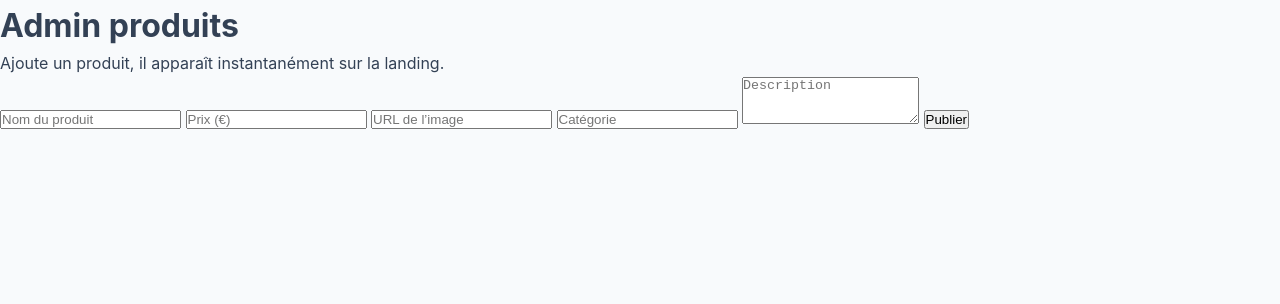
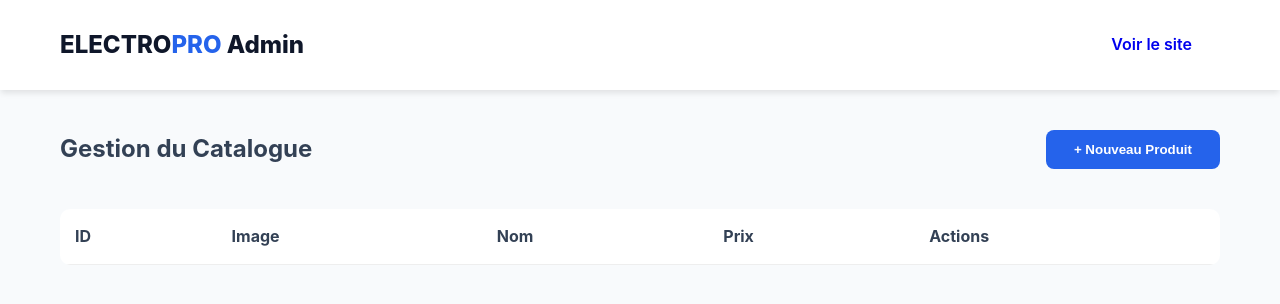
Before and after one commit to RENOLIX/ecom.github.io, a plain HTML site: page admin.html in a window 1280 px wide. Drawn offline with Linux system fonts and the light colour scheme.

Commit message:
Revamp admin.html structure and content

```diff
--- a/admin.html
+++ b/admin.html
@@ -1,28 +1,53 @@
+<!DOCTYPE html>
 <!DOCTYPE html>
 <html lang="fr">
-  <head>
-    <meta charset="UTF-8" />
-    <meta name="viewport" content="width=device-width, initial-scale=1.0" />
-    <title>Nova Studio — Admin</title>
-    <link rel="stylesheet" href="styles.css" />
-  </head>
-  <body>
-    <div class="admin-wrapper">
-      <h1>Admin produits</h1>
-      <p>Ajoute un produit, il apparaît instantanément sur la landing.</p>
+<head>
+    <meta charset="UTF-8">
+    <title>Administration | ElectroPro</title>
+    <link rel="stylesheet" href="styles.css">
+    <script src="https://unpkg.com/@phosphor-icons/web"></script>
+</head>
+<body>
+    <header class="header">
+        <nav class="container">
+            <a href="index.html" class="logo">ELECTRO<span>PRO</span> Admin</a>
+            <a href="index.html" class="btn">Voir le site</a>
+        </nav>
+    </header>
 
-      <form id="productForm">
-        <input type="text" name="name" placeholder="Nom du produit" required />
-        <input type="number" step="0.01" name="price" placeholder="Prix (€)" required />
-        <input type="url" name="image" placeholder="URL de l’image" />
-        <input type="text" name="category" placeholder="Catégorie" />
-        <textarea name="description" rows="3" placeholder="Description"></textarea>
-        <button class="primary-btn" type="submit">Publier</button>
-      </form>
+    <main class="container">
+        <div class="admin-header">
+            <h2>Gestion du Catalogue</h2>
+            <button class="btn btn-primary" onclick="toggleAddForm()">+ Nouveau Produit</button>
+        </div>
 
-      <section class="catalogue" id="adminList"></section>
-    </div>
+        <div id="add-form" style="display:none; background: white; padding: 30px; border-radius: 12px; margin-bottom: 40px;">
+            <h3>Ajouter un produit</h3>
+            <form id="p-form" style="display:grid; grid-template-columns: 1fr 1fr; gap:20px; margin-top:20px;">
+                <div class="form-group"><label>Nom</label><input type="text" id="p-name"></div>
+                <div class="form-group"><label>Prix</label><input type="number" id="p-price"></div>
+                <div class="form-group" style="grid-column: span 2;"><label>Image URL</label><input type="text" id="p-img"></div>
+                <button type="submit" class="btn btn-primary">Enregistrer</button>
+            </form>
+        </div>
 
-    <script src="admin.js" type="module"></script>
-  </body>
+        <table class="cart-table">
+            <thead>
+                <tr>
+                    <th>ID</th>
+                    <th>Image</th>
+                    <th>Nom</th>
+                    <th>Prix</th>
+                    <th>Actions</th>
+                </tr>
+            </thead>
+            <tbody id="admin-p-list">
+                <!-- Injected via admin.js -->
+            </tbody>
+        </table>
+    </main>
+
+    <script src="main.js"></script>
+    <script src="admin.js"></script>
+</body>
 </html>
```
